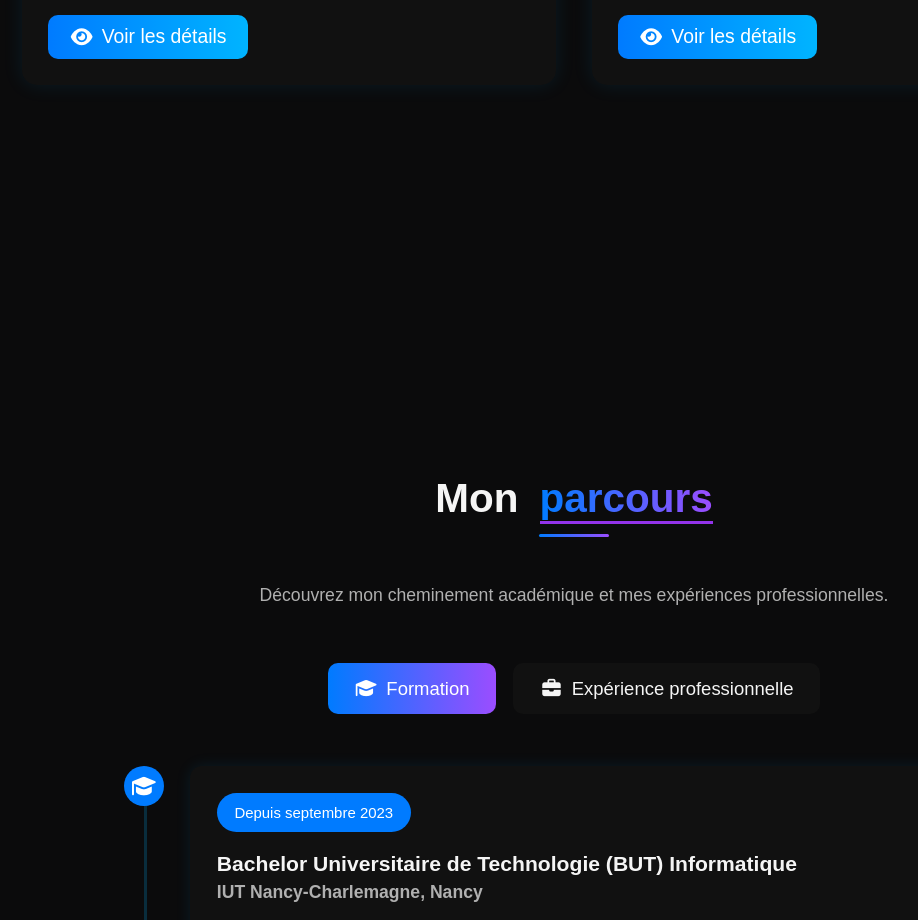
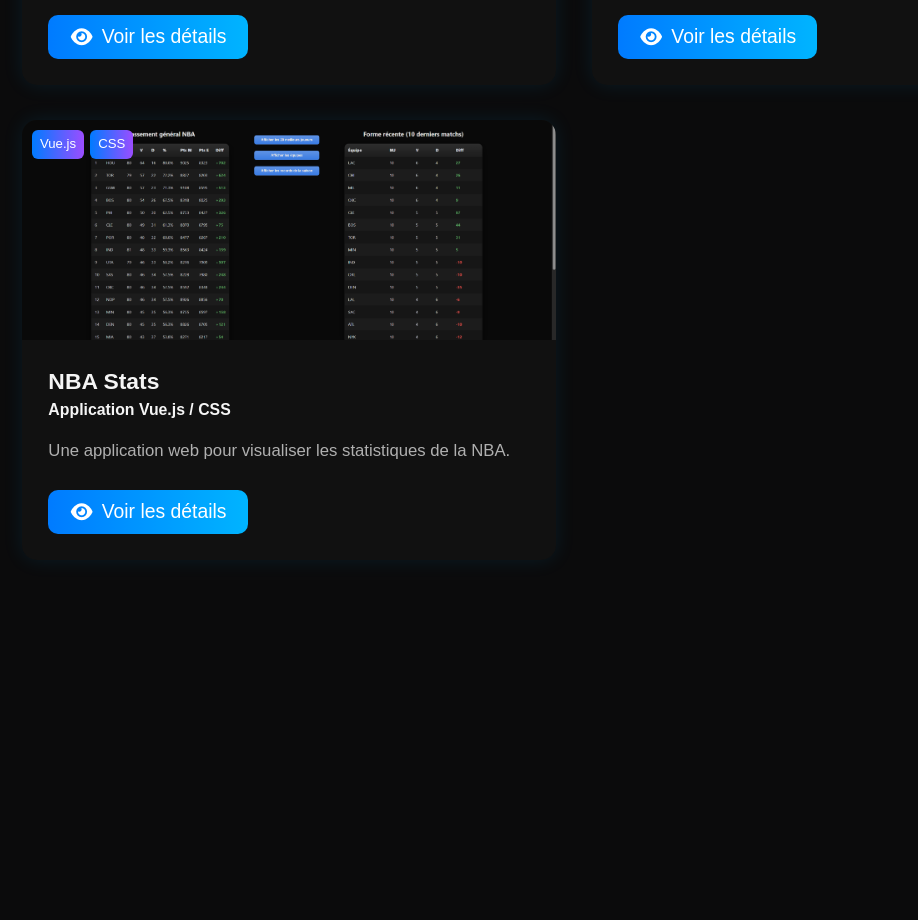
Before and after one commit to BaptisteDelaborde/portfolio_Baptiste-Delaborde, a Vue app in the folder portfolio/: page / in a window 1280 px wide. Shown: the part 4740-5660 px from the top of the page, without its empty margins (66-984 px from the left). Built offline with nearby package versions, Linux system fonts and the light colour scheme.

Commit message:
ajout du projet nbastats

```diff
--- a/portfolio/src/components/ProjectsSection.vue
+++ b/portfolio/src/components/ProjectsSection.vue
@@ -77,6 +77,7 @@
 <script setup>
 import { ref } from "vue";
 import portfolioImage from "@/assets/images/portfolio.png";
+import nbaStatsImage from "@/assets/images/nbastats.png";
 
 const selectedProject = ref(null);
 
@@ -133,6 +134,31 @@
     image: portfolioImage,
     github: "https://github.com/BaptisteDelaborde/portfolio_Baptiste-Delaborde",
   },
+
+    {
+    title: "NBA Stats",
+    subtitle: "Application Vue.js / CSS",
+    description:
+      "Une application web pour visualiser les statistiques de la NBA.",
+    fullDescription:
+      "NBA Stats est une application construite avec Vue.js qui permet aux utilisateurs de consulter les statistiques des joueurs et des équipes de la NBA. L'application utilise une API pour récupérer les données en temps réel et les afficher de manière interactive.",
+    features: [
+      "Affichage des statistiques des joueurs et des équipes",
+      "Recherche et filtrage des données",
+      "Design responsive pour une expérience optimale sur tous les appareils",
+      "Intégration de graphiques pour visualiser les performances",
+    ],
+    technologies: [
+      "Vue.js",
+      "CSS",
+      "JavaScript",
+      "HTML5",
+    ],
+    tags: ["Vue.js", "CSS"],
+
+    image: nbaStatsImage,
+    github: "https://github.com/DioAkaTheWorld/ProjetConnexe_DWM",
+  },
   // ➕ ajoute d'autres projets ici
 ];
 
```
Also changed, not shown: portfolio/src/assets/images/nbastats.png (added).
